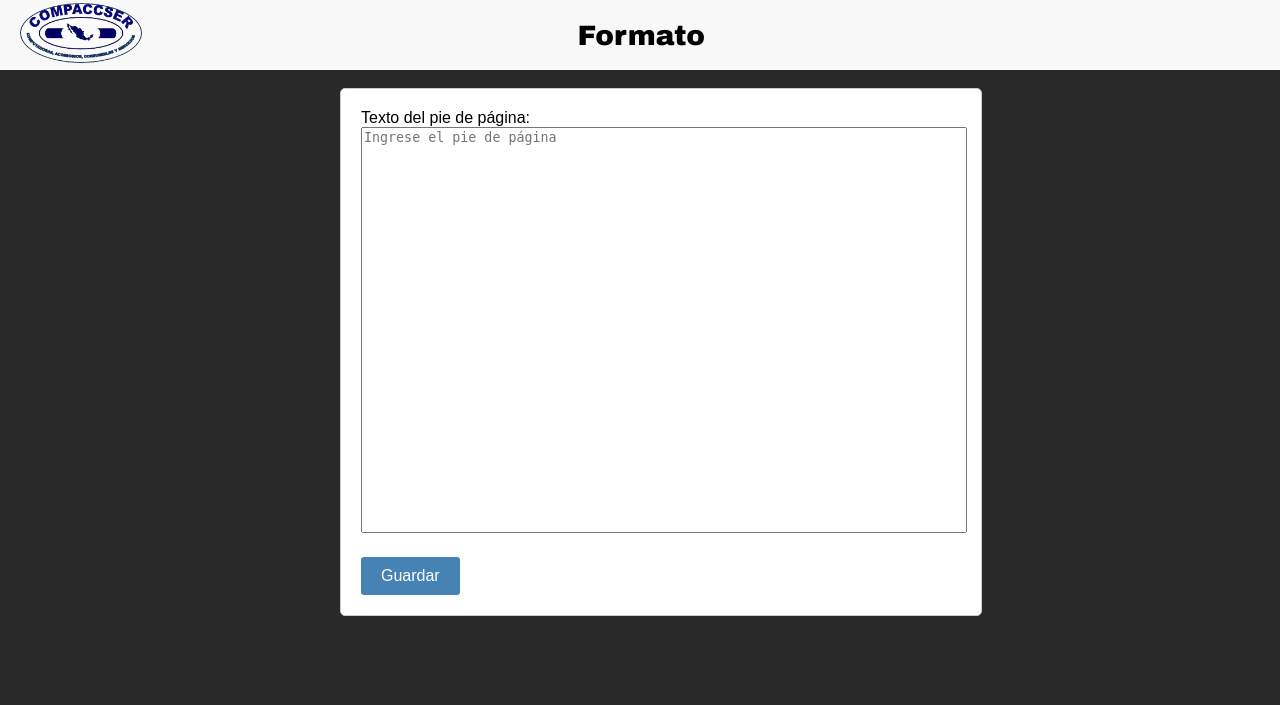
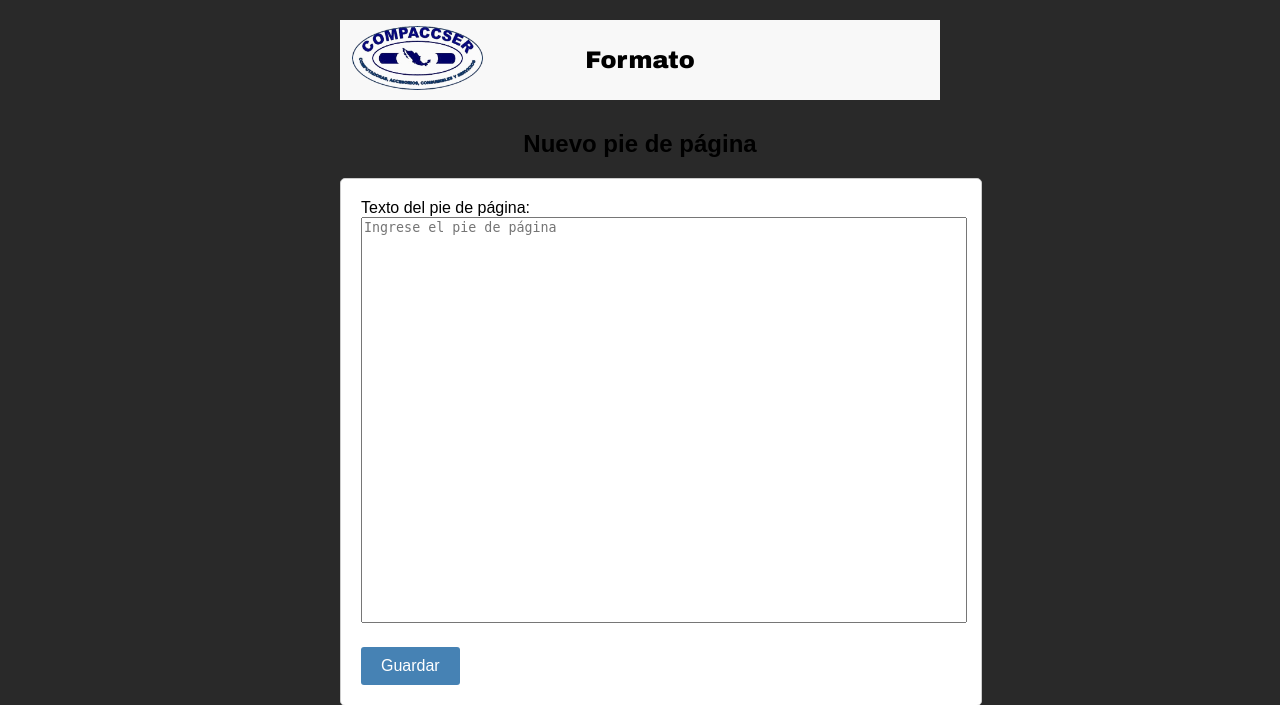
Before and after one commit to Arrtty/compaccserOrdenes, a PHP site: page /tcpdf/pages/formato.php in a window 1280 px wide. Shown: the top 705 px of the page. Run offline with PHP 8.4, Linux system fonts and the light colour scheme; data that the repository does not hold is empty.

Commit message:
UI changes

```diff
--- a/index.html
+++ b/index.html
@@ -23,20 +23,20 @@
   </div>
 
   <div class="container" id="base">
-
     <div class="button-container">
       <a class="button" id="generar" href="pages/generar-orden.php"></a>
       <div class="button-img" id="button-img">
-        <img src="/img/generar.png">
+        <img src="/img/generar.png"></a>
       </div>
+
       <div class="Text" id="button-text">Generar orden</div>
     </div>
 
     <div class="button-container">
-      <a class="button" id="ver" href="pages/ordenes.php"></a>
       <div class="button-img" id="button-img">
         <img src="/img/customer.png">
       </div>
+      <a class="button" id="ver" href="pages/ordenes.php"></a>
       <div class="Text" id="button-text">Ordenes</div>
     </div>
 
--- a/pages/formato.php
+++ b/pages/formato.php
@@ -127,31 +127,33 @@ try {
       color: lightgray;
     }
 
-    .logo.logo1 img {
-      width: auto;
-      height: 60px;
-      display: inline-flex;
-    }
+    .navbar {
+    width: 100%;
+    background-color: #f8f8f8;
+    position: sticky;
+    height: 10vmin;
+    padding: 0;
+    margin-bottom: 10px;
+    display: inline-flex;
+    align-items: center;
+    justify-content: center;
+}
 
-    .navbar {
-      background-color: #f8f8f8;
-      height: 70px;
-      padding: 0 20px;
-      position: fixed;
-      top: 0;
-      left: 0;
-      width: 100%;
-      z-index: 1;
-      display: flex;
-      align-items: center;
-      margin-bottom: 20px;
-    }
+.logo.logo1 img {
+    width: auto;
+    height: 8vmin;
+    display: inline-flex;
+    background: 0%;
+    position: absolute;
+    top: 8%;
+    left: 2%;
 
-    .title {
-      margin-left: 435px;
-      font-family: "Arial Black", sans-serif;
-      font-size: 28px;
-    }
+}
+.title {
+    font-family: "Arial Black", sans-serif;
+    font-size: 3vmin;
+    justify-content: center;
+}
   </style>
 </head>
 
```
Also changed, not shown: css/index.css (+9 -4 lines).
